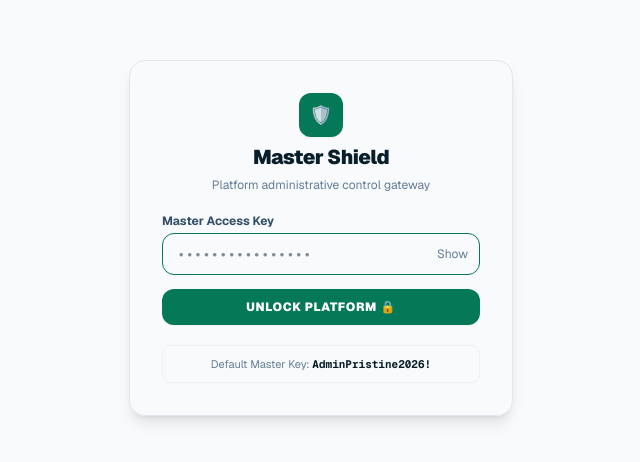
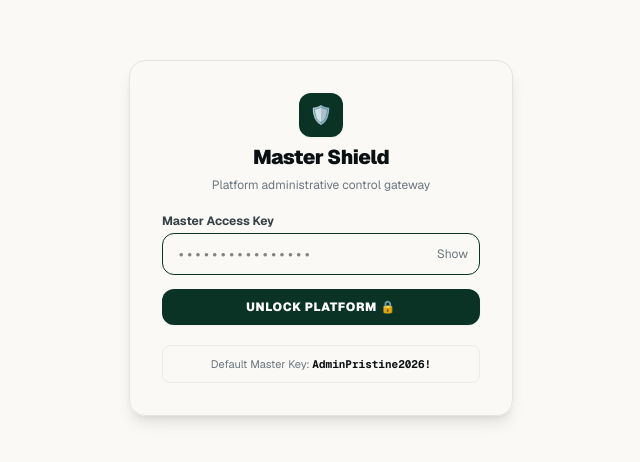
Before and after one commit to parsastudio/sitetobook, a Next.js app: page /admin/login in a window 1280 px wide. Shown: the part 162-624 px from the top of the page, without its empty margins (319-959 px from the left). Built offline with nearby package versions, Linux system fonts and the light colour scheme; no server answers.

Commit message:
feat(design-system): implement editorial cormorant typography and velvet pine quiet luxury palette

```diff
--- a/src/app/globals.css
+++ b/src/app/globals.css
@@ -1,39 +1,39 @@
 @import "tailwindcss";
 
 :root {
-  --bg-canvas: #f8fafc;
+  --bg-canvas: #faf9f6;
   --bg-surface: #ffffff;
-  --bg-subtle: #f1f5f9;
-  --bg-overlay: rgba(15, 23, 42, 0.65);
+  --bg-subtle: #f3f2ee;
+  --bg-overlay: rgba(11, 16, 19, 0.75);
 
-  --text-primary: #091e2b;
-  --text-secondary: #334e68;
-  --text-muted: #627d98;
+  --text-primary: #0b1013;
+  --text-secondary: #364147;
+  --text-muted: #6b777f;
   --text-inverse: #ffffff;
 
-  --primary: #047857;
-  --primary-hover: #065f46;
-  --primary-subtle: #ecfdf5;
-  --primary-active: #064e3b;
+  --primary: #0a3326;
+  --primary-hover: #07261c;
+  --primary-subtle: #edf3f0;
+  --primary-active: #041812;
 
-  --accent: #10b981;
-  --accent-hover: #059669;
-  --accent-subtle: #d1fae5;
+  --accent: #115e45;
+  --accent-hover: #0d4a36;
+  --accent-subtle: #e3ede8;
 
-  --rating: #d97706;
-  --rating-subtle: #fef3c7;
-  --guarantee-blue: #0284c7;
-  --guarantee-subtle: #e0f2fe;
+  --rating: #c59b27;
+  --rating-subtle: #fdf8eb;
+  --guarantee-blue: #0f4c6e;
+  --guarantee-subtle: #eef6fa;
 
-  --border-default: #e2e8f0;
-  --border-subtle: #edf2f7;
+  --border-default: #e5e4df;
+  --border-subtle: #eeede8;
   --border-focus: var(--primary);
 
-  --success: #16a34a;
-  --success-subtle: #dcfce7;
-  --destructive: #dc2626;
-  --destructive-subtle: #fee2e2;
-  --whatsapp: #16a34a;
+  --success: #0a3326;
+  --success-subtle: #edf3f0;
+  --destructive: #b91c1c;
+  --destructive-subtle: #fef2f2;
+  --whatsapp: #115e45;
 }
 
 @theme inline {
@@ -73,6 +73,7 @@
 
   --font-sans: var(--font-geist-sans), ui-sans-serif, system-ui, sans-serif;
   --font-mono: var(--font-geist-mono), ui-monospace, monospace;
+  --font-serif: var(--font-cormorant), ui-serif, Georgia, Cambria, serif;
 }
 
 html {
--- a/src/app/layout.tsx
+++ b/src/app/layout.tsx
@@ -1,5 +1,5 @@
 import type { Metadata } from "next";
-import { Geist, Geist_Mono } from "next/font/google";
+import { Cormorant_Garamond, Geist, Geist_Mono } from "next/font/google";
 import "./globals.css";
 
 const geistSans = Geist({
@@ -10,6 +10,12 @@ const geistSans = Geist({
 const geistMono = Geist_Mono({
   variable: "--font-geist-mono",
   subsets: ["latin"],
+});
+
+const cormorant = Cormorant_Garamond({
+  variable: "--font-cormorant",
+  subsets: ["latin"],
+  weight: ["400", "500", "600", "700"],
 });
 
 export const metadata: Metadata = {
@@ -26,7 +32,7 @@ export default function RootLayout({
   return (
     <html
       lang="en"
-      className={`${geistSans.variable} ${geistMono.variable} h-full antialiased scroll-smooth overflow-x-hidden`}
+      className={`${geistSans.variable} ${geistMono.variable} ${cormorant.variable} h-full antialiased scroll-smooth overflow-x-hidden`}
     >
       <body className="min-h-full flex flex-col overflow-x-hidden max-w-full">{children}</body>
     </html>
--- a/src/components/landing/tenant-navbar.tsx
+++ b/src/components/landing/tenant-navbar.tsx
@@ -29,10 +29,10 @@ export function TenantNavbar({ brand }: TenantNavbarProps) {
   }, [isOwnerPage]);
 
   const headerClasses = isOwnerPage
-    ? "sticky top-0 z-50 w-full border-b border-border-default bg-slate-950 text-white"
+    ? "sticky top-0 z-50 w-full border-b border-border-default bg-primary text-text-inverse"
     : `absolute top-0 inset-x-0 z-50 w-full md:fixed transition-all duration-300 ${
         isScrolled
-          ? "md:border-b md:border-slate-200/80 md:bg-white/80 md:backdrop-blur-xl md:shadow-xs"
+          ? "md:border-b md:border-border-default md:bg-surface/85 md:backdrop-blur-xl md:shadow-xs"
           : "border-b border-transparent bg-transparent"
       }`;
 
@@ -43,21 +43,21 @@ export function TenantNavbar({ brand }: TenantNavbarProps) {
           <div className="flex flex-col text-left min-w-0">
             <div className="flex items-center gap-1.5 leading-none">
               <span
-                className={`text-sm sm:text-base md:text-lg font-black tracking-tight uppercase transition-colors ${
+                className={`text-base sm:text-lg md:text-xl font-serif font-bold tracking-tight uppercase transition-colors ${
                   isScrolled
-                    ? "text-slate-900 group-hover:text-emerald-700"
-                    : "text-white group-hover:text-emerald-400 drop-shadow-sm"
+                    ? "text-text-primary group-hover:text-primary"
+                    : "text-white group-hover:text-accent drop-shadow-sm"
                 }`}
               >
                 Sparkle
               </span>
-              <span className="rounded-md bg-gradient-to-r from-emerald-600 via-teal-600 to-emerald-700 px-1.5 py-0.5 text-[9px] sm:text-[10px] font-black tracking-wider text-white shadow-xs">
+              <span className="rounded-md bg-primary px-1.5 py-0.5 text-[9px] sm:text-[10px] font-sans font-black tracking-widest text-text-inverse shadow-xs">
                 PRO
               </span>
             </div>
             <span
               className={`text-[8px] sm:text-[9px] font-extrabold uppercase tracking-[0.16em] pt-1 truncate hidden xs:inline transition-colors ${
-                isScrolled ? "text-slate-500" : "text-white/70"
+                isScrolled ? "text-text-muted" : "text-white/70"
               }`}
             >
               Residential · {brand.location.city}, {brand.location.state}
@@ -70,7 +70,7 @@ export function TenantNavbar({ brand }: TenantNavbarProps) {
             href={`tel:${brand.phone}`}
             className={`hidden md:inline-flex items-center gap-1.5 text-xs font-bold px-3.5 py-2 rounded-xl border transition-all whitespace-nowrap shadow-xs ${
               isScrolled
-                ? "border-slate-200/90 bg-slate-100/80 text-slate-700 hover:bg-slate-200/80 hover:text-slate-950"
+                ? "border-border-default bg-subtle text-text-secondary hover:bg-border-default hover:text-text-primary"
                 : "border-white/15 bg-white/10 text-white/90 hover:bg-white/20 hover:text-white backdrop-blur-md"
             }`}
           >
@@ -82,15 +82,15 @@ export function TenantNavbar({ brand }: TenantNavbarProps) {
             href={`sms:${brand.phone}?&body=${encodeURIComponent("Hi! I would like to check available cleaning slots this week in " + brand.location.city + ".")}`}
             className={`hidden sm:inline-flex items-center gap-2 rounded-xl border px-3.5 py-2 text-xs font-bold transition-all whitespace-nowrap shadow-xs ${
               isScrolled
-                ? "border-slate-200 bg-white/90 text-slate-800 hover:border-emerald-500 hover:text-emerald-800"
+                ? "border-border-default bg-surface text-text-primary hover:border-primary hover:text-primary"
                 : "border-white/15 bg-white/10 text-white hover:bg-white/20 backdrop-blur-md"
             }`}
           >
-            <span className="h-2 w-2 rounded-full bg-emerald-500 animate-pulse" />
+            <span className="h-2 w-2 rounded-full bg-accent animate-pulse" />
             <span>Text Dispatch</span>
           </a>
 
-          <ScrollToCalculatorButton className="inline-flex items-center justify-center rounded-xl bg-gradient-to-r from-emerald-600 via-teal-600 to-emerald-700 px-3.5 sm:px-4 py-2 text-xs font-black text-white shadow-[0_4px_14px_rgba(5,150,105,0.4),inset_0_1px_0_rgba(255,255,255,0.4)] border border-emerald-400/30 transition-transform active:scale-95 whitespace-nowrap cursor-pointer hover:brightness-105">
+          <ScrollToCalculatorButton className="inline-flex items-center justify-center rounded-xl bg-primary hover:bg-primary-hover px-3.5 sm:px-4 py-2 text-xs font-black text-text-inverse shadow-sm transition-transform active:scale-95 whitespace-nowrap cursor-pointer">
             <span>Instant Quote</span>
             <span className="ml-1 text-[11px]">→</span>
           </ScrollToCalculatorButton>
--- a/src/data/tenants.json
+++ b/src/data/tenants.json
@@ -23,8 +23,8 @@
         ]
       },
       "themeOverrides": {
-        "primaryColor": "#047857",
-        "accentColor": "#10B981"
+        "primaryColor": "#0a3326",
+        "accentColor": "#115e45"
       },
       "operatingHours": "Mon - Sat: 8:00 AM - 6:30 PM"
     },
--- a/src/entities/tenant/schema.ts
+++ b/src/entities/tenant/schema.ts
@@ -196,11 +196,11 @@ export const CreateTenantInputSchema = z.object({
   primaryColor: z
     .string()
     .regex(/^#([0-9a-fA-F]{3}){1,2}$/, "Invalid primary hex color")
-    .default("#0F766E"),
+    .default("#0a3326"),
   accentColor: z
     .string()
     .regex(/^#([0-9a-fA-F]{3}){1,2}$/, "Invalid accent hex color")
-    .default("#0D9488"),
+    .default("#115e45"),
   baseDispatchFee: z.coerce.number().min(0).default(49),
   ratePerBedroom: z.coerce.number().min(1).default(35),
   ratePerBathroom: z.coerce.number().min(1).default(40),
```
Also changed, not shown: src/components/landing/tenant-hero.tsx (+22 -22 lines).
